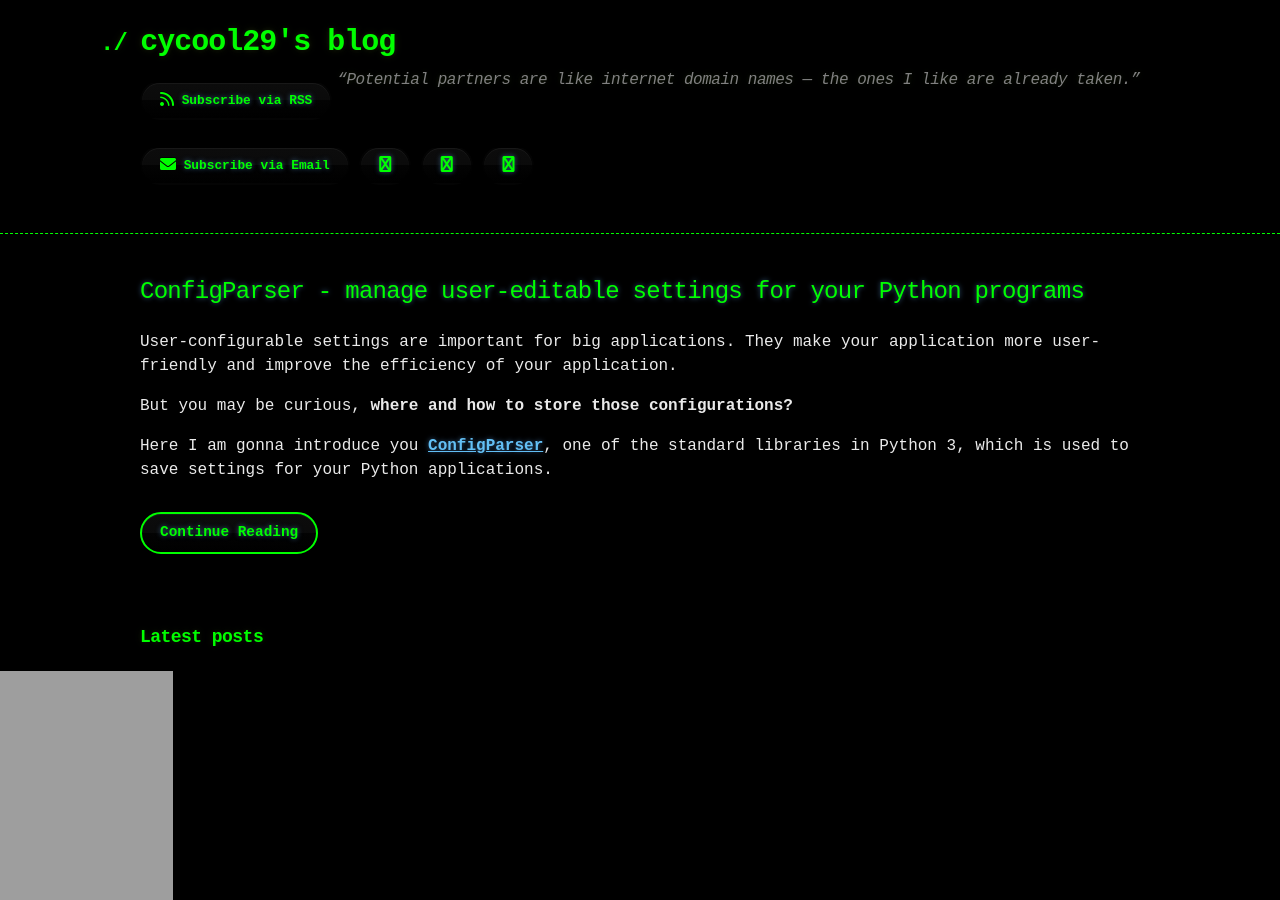
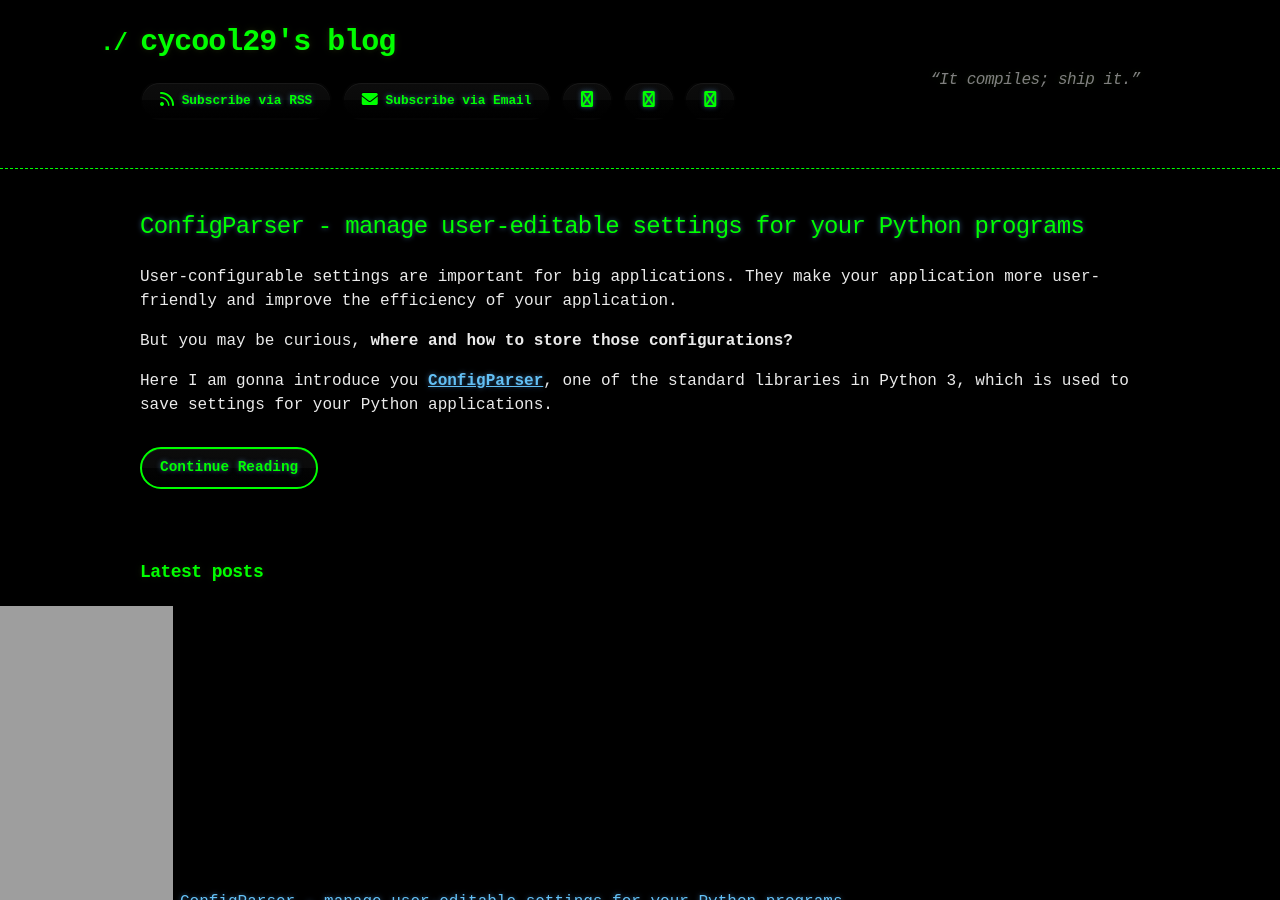
Before and after one commit to cycool29/cycool29.github.io, a Jekyll site: the page built from index.md, in a window 1280 px wide and 900 px high. Built offline with Jekyll 4.4.1, drawn with Linux system fonts in a browser that asks for light colours; a style sheet for code colours, icons or effects is not loaded.

Commit message:
Update quotes

```diff
--- a/_config.yml
+++ b/_config.yml
@@ -1,5 +1,5 @@
 title: cycool29's blog
-description: "“Potential partners are like internet domain names — the ones I like are already taken.” "
+description: "“It compiles; ship it.” "
 bio: A high school student. Intermediate in Python, Git, Bash. Learning JavaScript. He/Him. "
 author: cycool29
 url: https://cycool29.github.io
```
